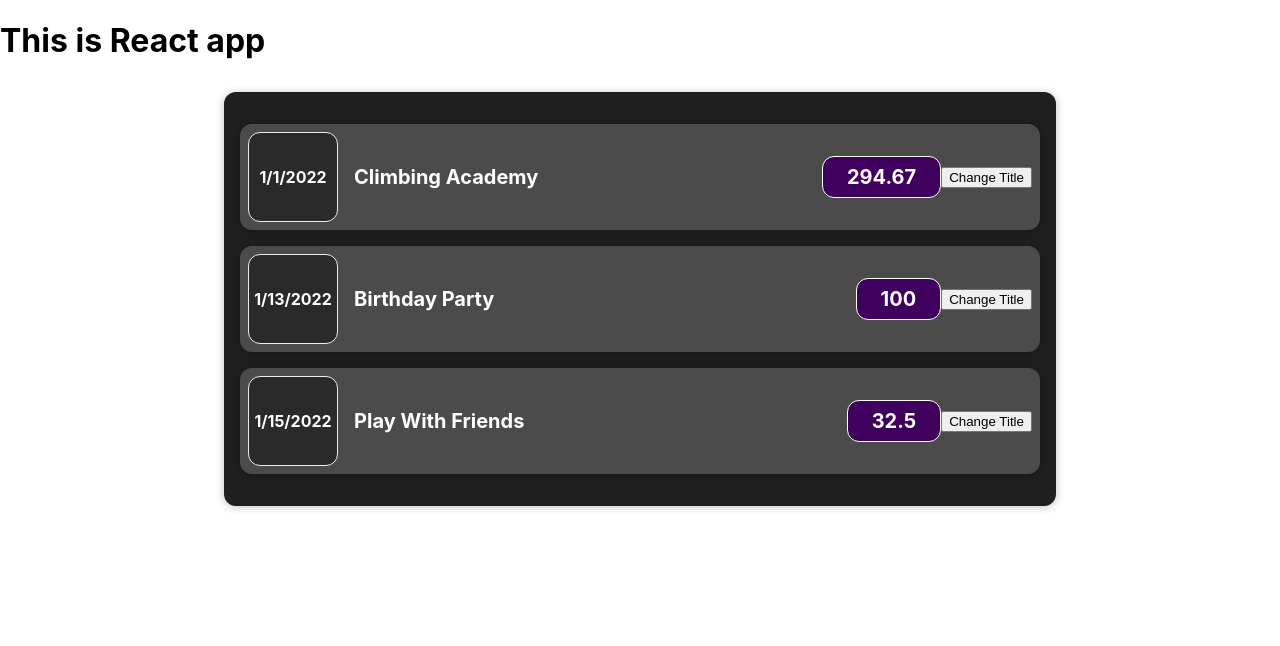
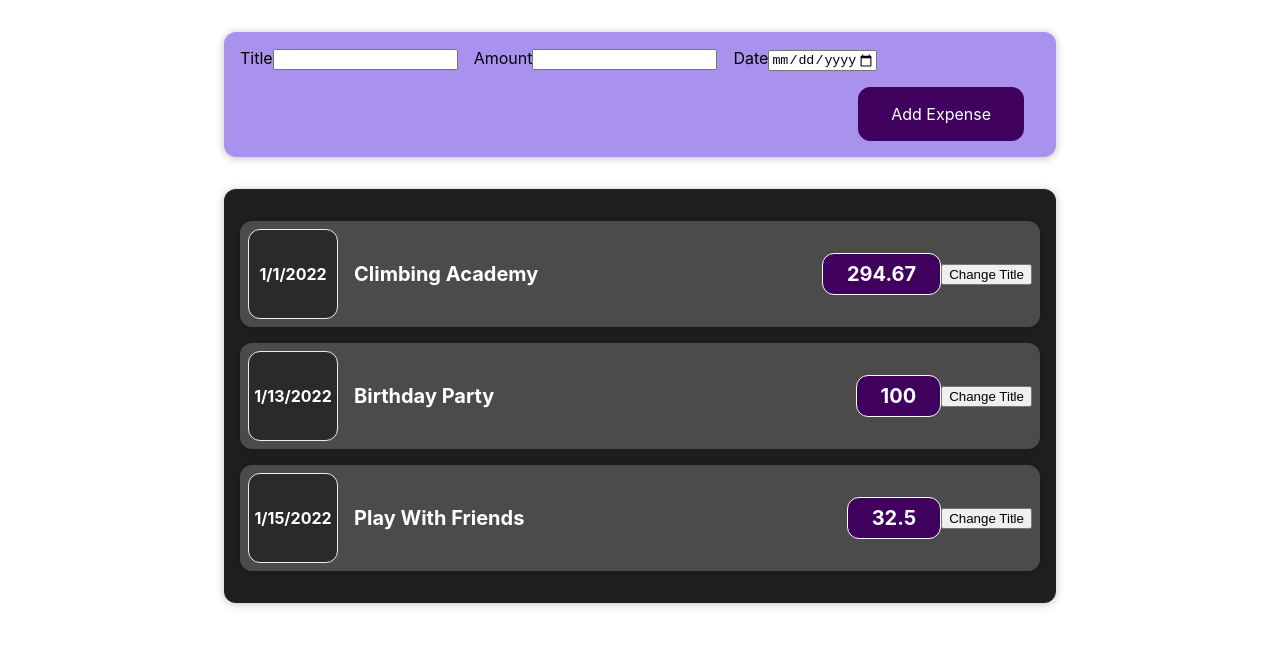
Before and after one commit to gouz7514/react-complete, a React (Create React App) app: page / in a window 1280 px wide. Shown: the top 646 px of the page. Built offline with nearby package versions, Linux system fonts and the light colour scheme.

Commit message:
Update : 입력 form 추가

```diff
--- a/src/App.js
+++ b/src/App.js
@@ -1,4 +1,6 @@
 import './App.css';
+
+import NewExpense from './components/NewExpense/NewExpense';
 import Expenses from './components/Expenses/Expenses';
 
 const App = () => {
@@ -22,9 +24,7 @@
 
   return (
     <div>
-      <h1>
-        This is React app
-      </h1>
+      <NewExpense />
       <Expenses items={ expenses } />
     </div>
   );
--- /dev/null
+++ b/src/components/NewExpense/ExpenseForm.js
@@ -0,0 +1,28 @@
+import React from 'react'
+import '../../style/ExpenseForm.css'
+
+const ExpenseForm = () => {
+  return (
+    <form>
+      <div className='new-expense__controls'>
+        <div className='new-expense-control'>
+          <label>Title</label>
+          <input type='text' />
+        </div>
+        <div className='new-expense-control'>
+          <label>Amount</label>
+          <input type='number' min="0.01" step="0.01" />
+        </div>
+        <div className='new-expense-control'>
+          <label>Date</label>
+          <input type='date' min="2019-01-01" max="2022-12-31" />
+        </div>
+      </div>
+      <div className='new-expense__actions'>
+        <button type='submit'>Add Expense</button>
+      </div>
+    </form>
+  )
+}
+
+export default ExpenseForm
--- /dev/null
+++ b/src/components/NewExpense/NewExpense.js
@@ -0,0 +1,14 @@
+import React from 'react'
+
+import ExpenseForm from './ExpenseForm'
+import '../../style/NewExpense.css'
+
+const NewExpense = () => {
+  return (
+    <div className='new-expense'>
+      <ExpenseForm></ExpenseForm>
+    </div>
+  )
+}
+
+export default NewExpense
--- /dev/null
+++ b/src/style/ExpenseForm.css
@@ -0,0 +1,26 @@
+.new-expense__controls {
+  display: flex;
+  flex-wrap: wrap;
+  gap: 1rem;
+  margin-bottom: 1rem;
+  text-align: left;
+}
+
+.new-expense__control label {
+  font-weight: bold;
+  margin-bottom: 0.5rem;
+  display: block;
+}
+
+.new-expense__control input {
+  font: inherit;
+  padding: 0.5rem;
+  border-radius: 6px;
+  border: 1px solid #ccc;
+  width: 20rem;
+  max-width: 100%;
+}
+
+.new-expense__actions {
+  text-align: right;
+}
--- /dev/null
+++ b/src/style/NewExpense.css
@@ -0,0 +1,38 @@
+.new-expense {
+  background-color: #a892ee;
+  padding: 1rem;
+  margin: 2rem auto;
+  width: 50rem;
+  max-width: 95%;
+  border-radius: 12px;
+  text-align: center;
+  box-shadow: 0 1px 8px rgba(0, 0, 0, 0.25);
+}
+
+.new-expense button {
+  font: inherit;
+  cursor: pointer;
+  padding: 1rem 2rem;
+  border: 1px solid #40005d;
+  background-color: #40005d;
+  color: white;
+  border-radius: 12px;
+  margin-right: 1rem;
+}
+
+.new-expense button:hover,
+.new-expense button:active {
+  background-color: #510674;
+  border-color: #510674;
+}
+
+.new-expense button.alternative {
+  color: #220131;
+  border-color: transparent;
+  background-color: transparent;
+}
+
+.new-expense button.alternative:hover,
+.new-expense button.alternative:active {
+  background-color: #ddb3f8;
+}
```
